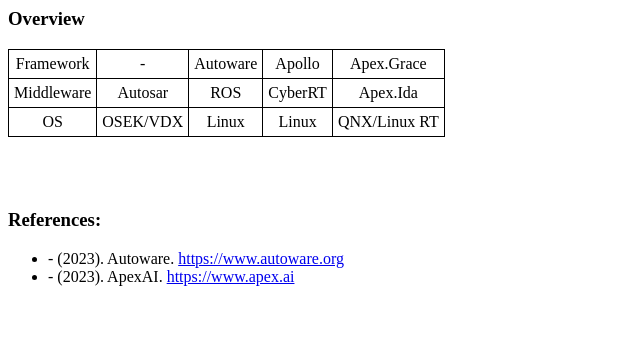
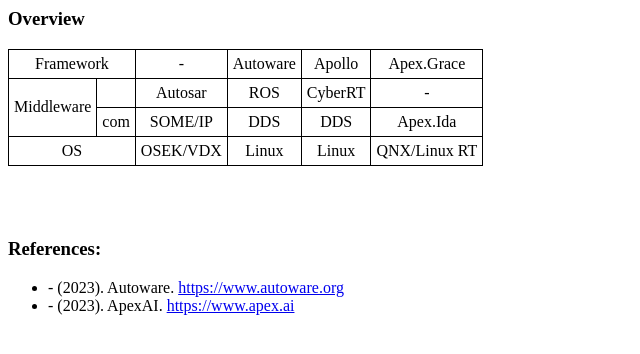
Before and after one commit to czarsir/sir, a Jekyll site: the page built from _posts/technik/2023-05-31-kfz-sw.html, in a window 1280 px wide. Shown: the top 354 px of the page, without its empty margins (0-640 px from the left). Built offline with Jekyll 4.4.1, drawn with Linux system fonts in a browser that asks for light colours.

Commit message:
[Kraftfahrzeug] software update

```diff
--- a/_posts/technik/2023-05-31-kfz-sw.html
+++ b/_posts/technik/2023-05-31-kfz-sw.html
@@ -9,21 +9,29 @@ layout: addins
 
 <table>
 	<tr>
-		<td>Framework</td>
+		<td colspan=2>Framework</td>
 		<td>-</td>
 		<td>Autoware</td>
 		<td>Apollo</td>
 		<td>Apex.Grace</td>
 	</tr>
 	<tr>
-		<td>Middleware</td>
+		<td rowspan=2>Middleware</td>
+		<td></td>
 		<td>Autosar</td>
 		<td>ROS</td>
 		<td>CyberRT</td>
+		<td>-</td>
+	</tr>
+	<tr>
+		<td>com</td>
+		<td>SOME/IP</td>
+		<td>DDS</td>
+		<td>DDS</td>
 		<td>Apex.Ida</td>
 	</tr>
 	<tr>
-		<td>OS</td>
+		<td colspan=2>OS</td>
 		<td>OSEK/VDX</td>
 		<td>Linux</td>
 		<td>Linux</td>
```
